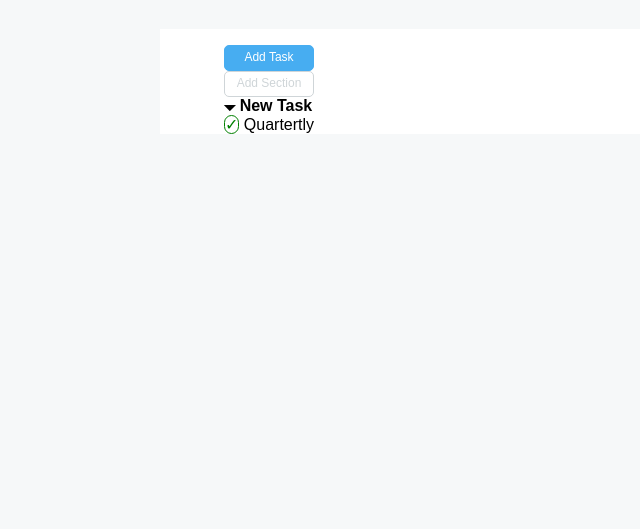
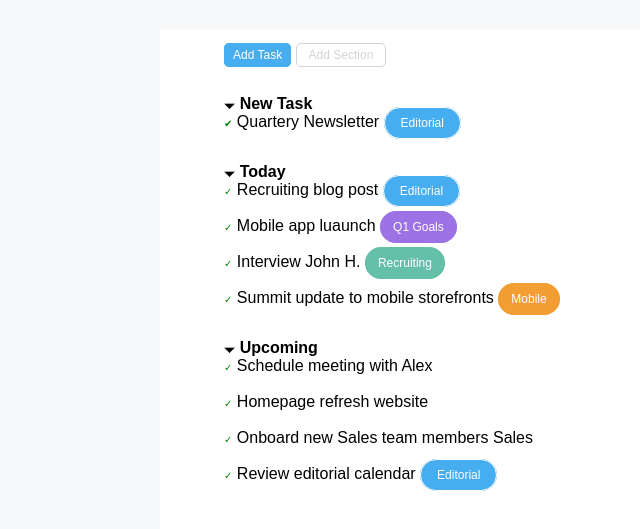
Before and after one commit to tommasodare/html-css-toboolist, a plain HTML site: page index.html in a window 1280 px wide. Shown: the part 65-594 px from the top of the page, without its empty margins (0-640 px from the left). Drawn offline with Linux system fonts and the light colour scheme.

Commit message:
Add List

```diff
--- a/css/style.css
+++ b/css/style.css
@@ -41,37 +41,94 @@ body {
     margin-top: 2rem;
     padding-left: 4rem;
     padding-top: 1rem;
+    padding-bottom: 1rem;
 }
 
+.box {
+    margin-bottom: 2rem;
+}
 
 #task {
     font-family: Arial, Helvetica, sans-serif;
     font-size: 12px;
-    width: 5rem;
-    height: 1rem;
     background-color: #47adf1;
     color: white;
     border-radius: 5px;
     text-align: center;
     padding: 0.25rem;
     border: 1px solid #47adf1;
+    padding-left: 0.5rem;
+    padding-right: 0.5rem;
 }
 
 #section {
     font-family: Arial, Helvetica, sans-serif;
     font-size: 12px;
-    width: 5rem;
-    height: 1rem;
     background-color: #ffffff;
     color: #cfd5d8;
     border-radius: 5px;
     text-align: center;
     padding: 0.25rem;
     border: 1px solid #cfd5d8;
+    padding-left: 0.75rem;
+    padding-right: 0.75rem;
 }
 
 #check {
+    font-size: 10px;
     color:green;
-    border: solid 1px green;
-    border-radius: 2rem;
+    border: 1px green;
+    border-radius: 50%;
 }
+
+#editorial {
+    font-family: Arial, Helvetica, sans-serif;
+    font-size: 12px;
+    color: white;
+    border-radius: 17px;
+    text-align: center;
+    padding: 0.5rem;
+    background-color: #47adf1;
+    border: 1px solid ;
+    padding-right: 1rem;
+    padding-left: 1rem;
+}
+
+#goals {
+    font-family: Arial, Helvetica, sans-serif;
+    font-size: 12px;
+    color: white;
+    border-radius: 17px;
+    text-align: center;
+    padding: 0.5rem;
+    background-color: #9c72e4;
+    border: 1px solid #9c72e4;
+    padding-right: 0.75rem;
+    padding-left: 0.75rem;
+}
+
+#recruiting {
+    font-family: Arial, Helvetica, sans-serif;
+    font-size: 12px;
+    color: white;
+    border-radius: 17px;
+    text-align: center;
+    padding: 0.5rem;
+    background-color: #64c0a8;
+    border: 1px solid #64c0a8;
+    padding-right: 0.75rem;
+    padding-left: 0.75rem;
+}
+
+#mobile {
+    font-family: Arial, Helvetica, sans-serif;
+    font-size: 12px;
+    color: white;
+    border-radius: 17px;
+    text-align: center;
+    padding: 0.5rem;
+    background-color: #f29e33;
+    border: 1px solid #f29e33;
+    padding-right: 0.75rem;
+    padding-left: 0.75rem;
+}
--- a/index.html
+++ b/index.html
@@ -17,16 +17,79 @@
     <!-- Header -->
 
     <main id="main">
-        <div class="Add">
-            <p id="task">Add Task</p>
-            <p id="section">Add Section</p>
+        <div class="box">
+            <span id="task">Add Task</span>
+            <span id="section">Add Section</span>
         </div>
         <!-- Task and Section Button-->
 
-        <div>
-            <p><strong>&#128899; New Task</strong></p>
-            <p><span id="check">&#10003;</span> Quartertly</p>
+        <div class="box">
+            <span>&#128899;</span>
+            <span><strong>New Task</strong></span>
+            <br>
+            <span id="check">&#10004;</span>
+            <span>Quartery Newsletter</span>
+            <span id="editorial">Editorial</span>
         </div>
+
+        <div class="box">
+            <span>&#128899;</span>
+            <span><strong>Today</strong></span>
+            <br>
+            <div>
+                <span id="check">&#10003;</span>
+                <span>Recruiting blog post</span>
+                <span id="editorial">Editorial</span>
+            </div>
+            <br>
+            <div>
+                <span id="check">&#10003;</span>
+                <span>Mobile app luaunch</span>
+                <span id="goals">Q1 Goals</span>
+            </div>
+            <br>
+            <div>
+                <span id="check">&#10003;</span>
+                <span>Interview John H.</span>
+                <span id="recruiting">Recruiting</span>
+            </div>
+            <br>
+            <div>
+                <span id="check">&#10003;</span>
+                <span>Summit update to mobile storefronts</span>
+                <span id="mobile">Mobile</span>
+            </div>
+        </div>
+
+        <div class="box">
+            <span>&#128899;</span>
+            <span><strong>Upcoming</strong></span>
+            <br>
+            <div>
+                <span id="check">&#10003;</span>
+                <span>Schedule meeting with Alex</span>
+            </div>
+            <br>
+            <div>
+                <span id="check">&#10003;</span>
+                <span>Homepage refresh</span>
+                <span id="website">website</span>
+            </div>
+            <br>
+            <div>
+                <span id="check">&#10003;</span>
+                <span>Onboard new Sales team members</span>
+                <span id="sales">Sales</span>
+            </div>
+            <br>
+            <div>
+                <span id="check">&#10003;</span>
+                <span>Review editorial calendar</span>
+                <span id="editorial">Editorial</span>
+            </div>
+        </div>
+
+
     </main>
     <!-- Main -->
 
```
